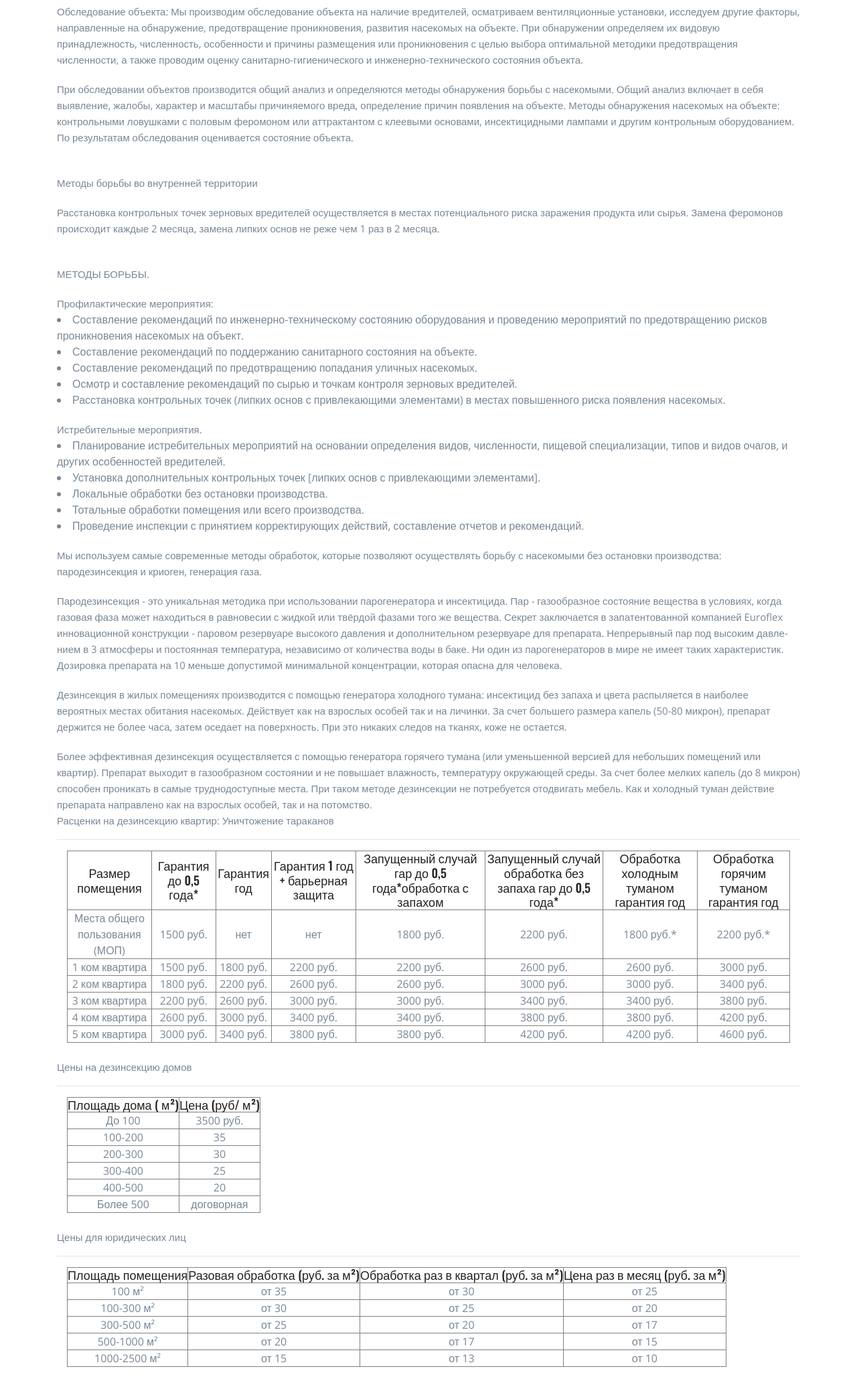
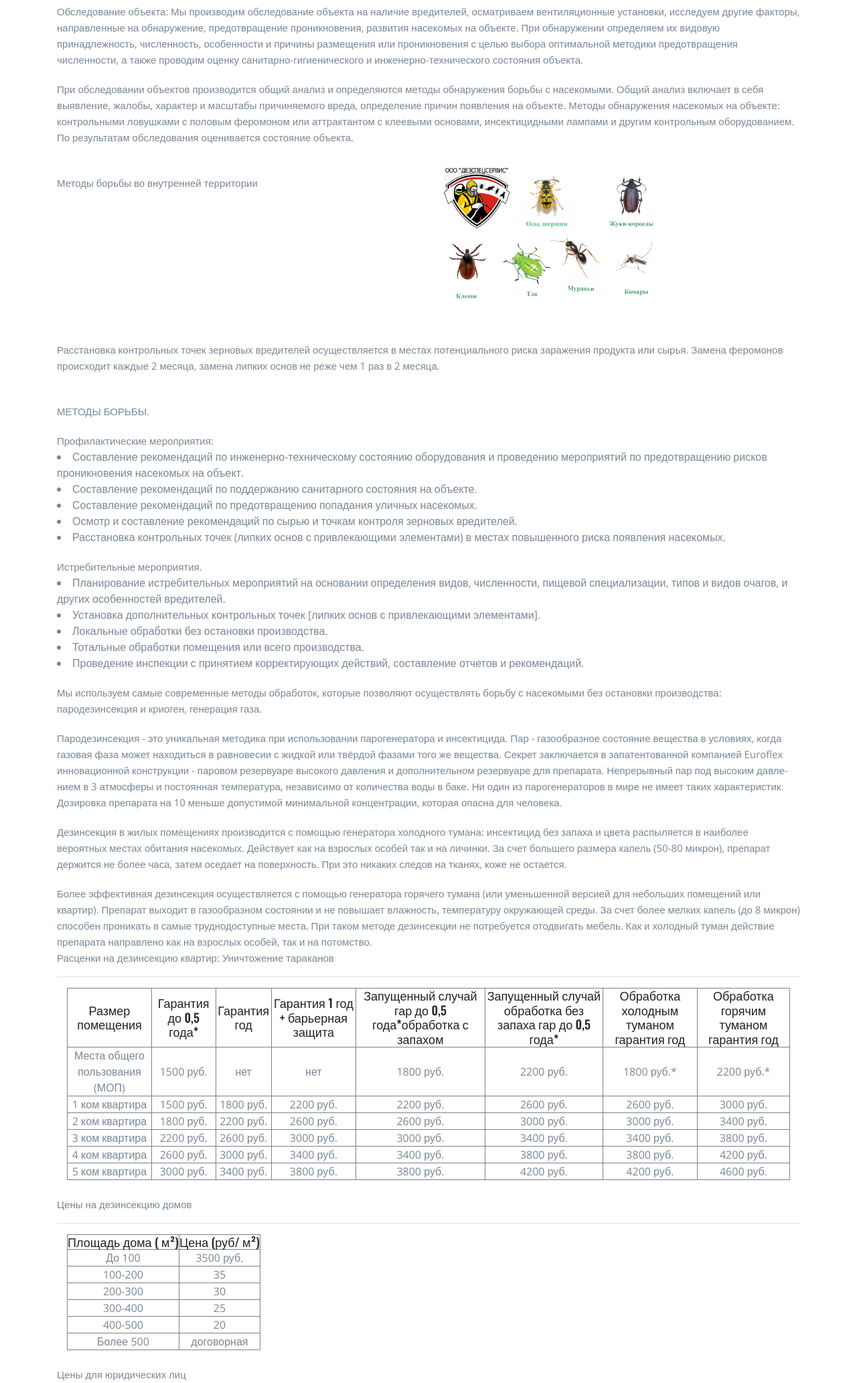
Before and after one commit to pekshevds/dezserv, a Django app: page /pestcontrol in a window 1280 px wide. Shown: the part 446-2511 px from the top of the page at 67% size. Run offline with Django 3.2, Linux system fonts and the light colour scheme; data comes from the database, SQL or seed files in the repository; some libraries are stand-ins or nearby versions.

Commit message:
20200519_001

```diff
--- a/projectapp/templates/projectapp/pestcontrol.html
+++ b/projectapp/templates/projectapp/pestcontrol.html
@@ -30,8 +30,15 @@
                         Мы производим обследование объекта на наличие вредителей, осматриваем вентиляционные установки, исследуем другие факторы, направленные на обнаружение, предотвращение проникновения, развития насекомых на объек­те. При обнаружении определяем их видовую принадлежность, численность, особенности и причины размещения или проникно­вения с целью выбора оптимальной методики предотвращения численности, а также проводим оценку санитарно-гигие­нического и инженерно-технического состояния объекта.</p>
                         <p class="text">При обследовании объектов производится общий анализ и определяются методы обнаружения борьбы с насекомыми. Общий анализ включает в себя выявление, жалобы, характер и масштабы причиняемого вреда, определение причин появления на объекте. Методы обнаружения насекомых на объекте: контрольными ловушками с половым феромоном или аттрактантом с клеевыми основами, инсектицидными лампами и другим контрольным оборудованием. По результатам обследования оценивается состояние объекта.</p>
                         <br>
+                        <div class="row">
+                            <div class="col-lg-6">
+                                <p class="text">Методы борьбы во внутренней территории</p>
+                            </div>
+                            <div class="col-lg-6">
+                                <img src="{% static 'images/3.jpg' %}" style="width: 350px">
+                            </div>
+                        </div>
 
-                        <p class="text">Методы борьбы во внутренней территории</p>
                         <p class="text">Расстановка контрольных точек зерновых вредителей осуществляется в местах потенциального риска заражения продукта или сырья. Замена феромонов происходит каждые 2 месяца, замена липких основ не реже чем 1 раз в 2 месяца.</p>
                         <br>
 
@@ -67,7 +74,7 @@
         <div class="container">
             <div class="row">
                 <div class="col-lg-12">
-
+                    <div class="table-responsive">
                         <table border="1">
                             <thead align="center">
                                 <tr>
@@ -261,6 +268,7 @@
                                 </tr>
                             </tbody>
                         </table>
+                    </div>
                 </div> <!-- section title -->
             </div> <!-- row -->
         </div> <!-- container -->
@@ -455,7 +463,7 @@
         <p class="text">Цены на обработку деревьев и кустарников от вредителей:</p><hr>
         <div class="container">
             <div class="row">
-                <div class="col-lg-12">
+                <div class="col-lg-6 col-12">
 
                     <table border="1">
                         <!-- <thead align="center">
@@ -472,6 +480,9 @@
                     </table>
 
 
+                </div>
+                <div class="col-lg-6 col-12">
+                    <img src="{% static 'images/4.jpg' %}" style="width: 350px">
                 </div>
             </div>
         </div> <!-- what we content -->
```
Also changed, not shown: projectapp/templates/projectapp/disinfection.html (+8 -0 lines), projectapp/templates/projectapp/fumigation.html (+7 -1 lines), static/images/1.jpg (added), static/images/2.jpg (added), static/images/3.jpg (added), static/images/4.jpg (added), static/images/5.jpg (added), static/images/6.jpg (added), 1 other file. Lines whose indentation alone changed are shown as unchanged.
